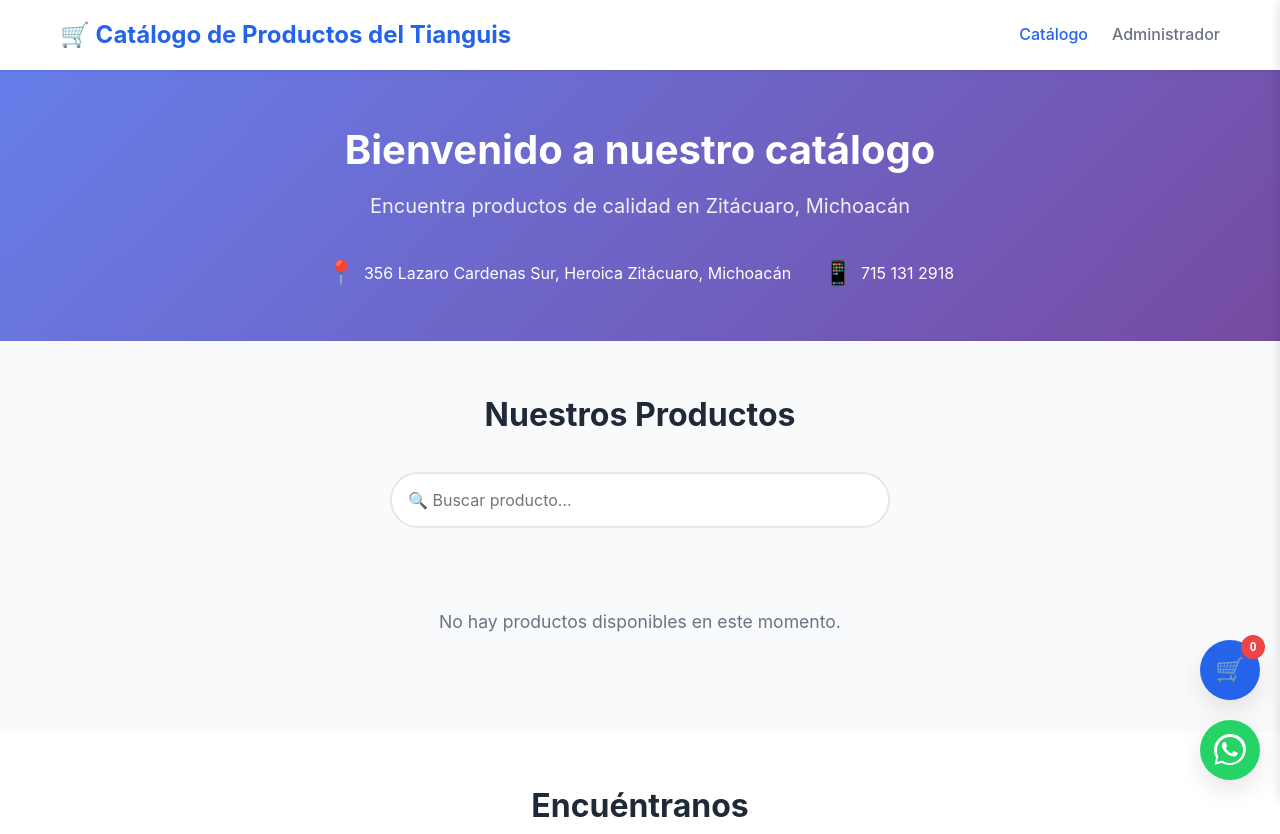
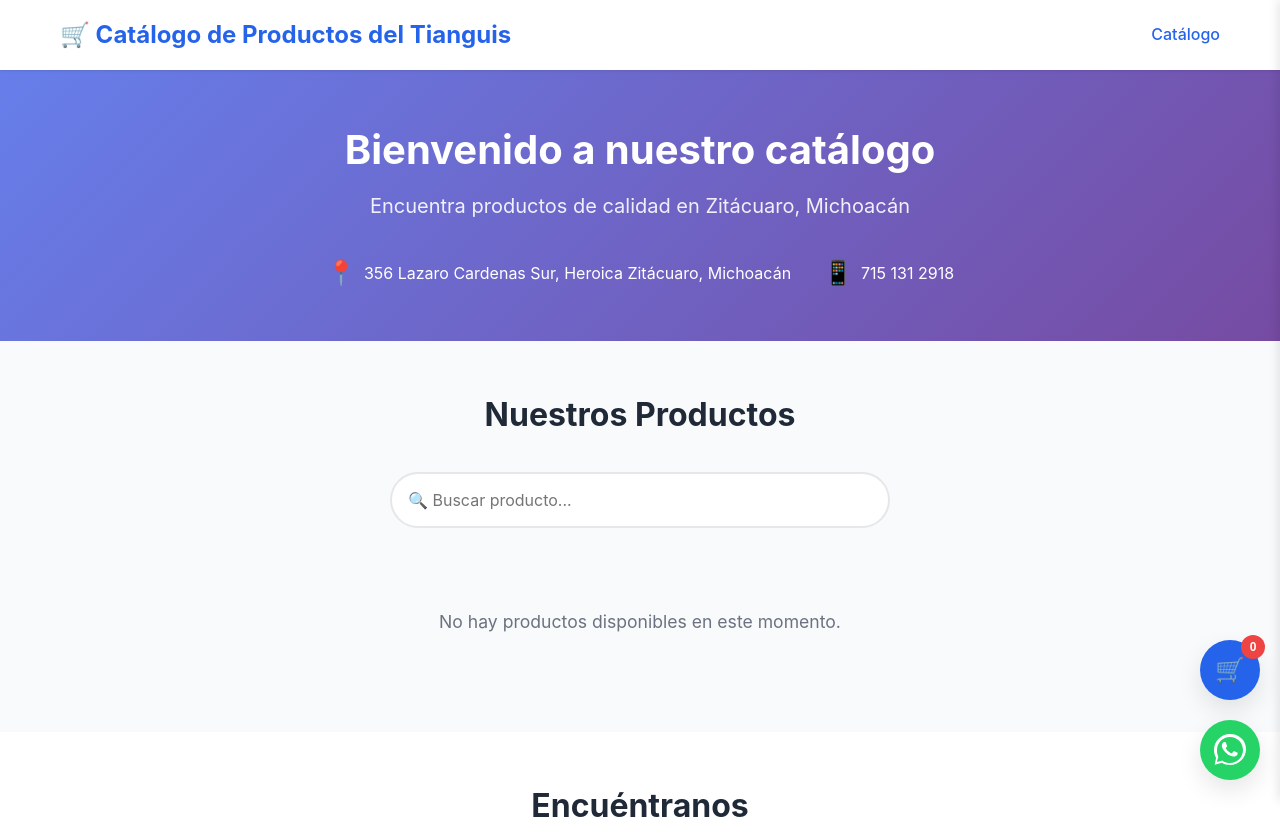
Before and after one commit to Abc24xd/tianguis-web, a website built with Vite: page index.html in a window 1280 px wide. Shown: the top 834 px of the page. Built offline with nearby package versions, Linux system fonts and the light colour scheme; some packages are replaced by stand-ins of ours; no server answers; the database is empty.

Commit message:
Remove 'Administrador' link from navigation
Removed the 'Administrador' link from the navigation.

```diff
--- a/index.html
+++ b/index.html
@@ -13,7 +13,6 @@
       <h1 class="logo">🛒 Catálogo de Productos del Tianguis</h1>
       <nav class="nav">
         <a href="/" class="nav-link active">Catálogo</a>
-        <a href="/admin.html" class="nav-link">Administrador</a>
       </nav>
     </div>
   </header>
```
